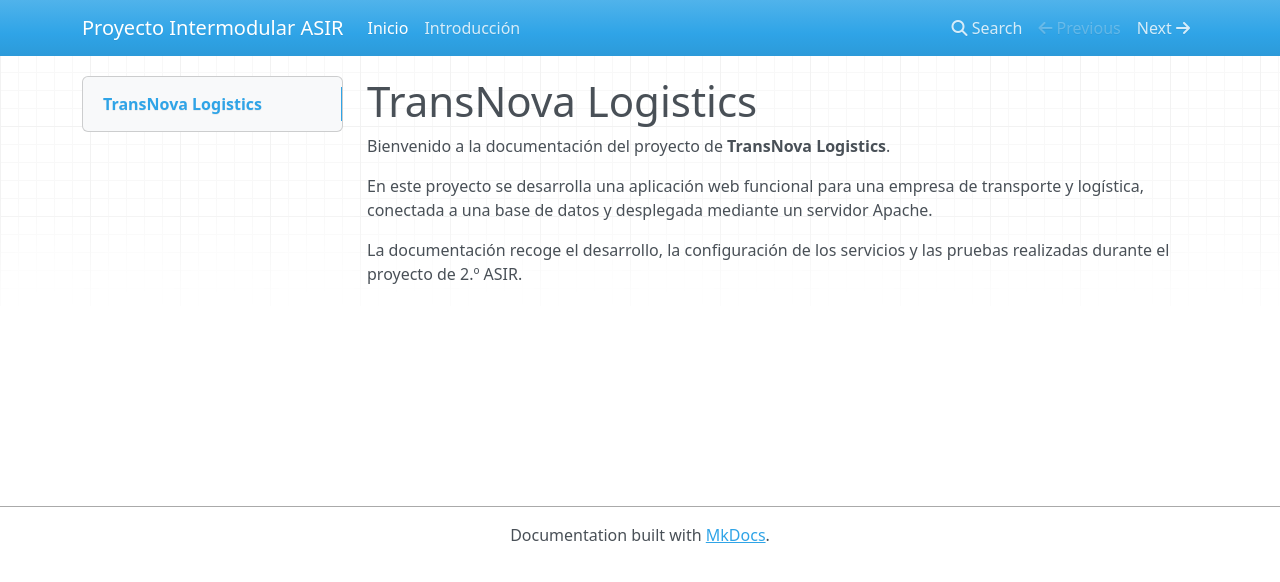
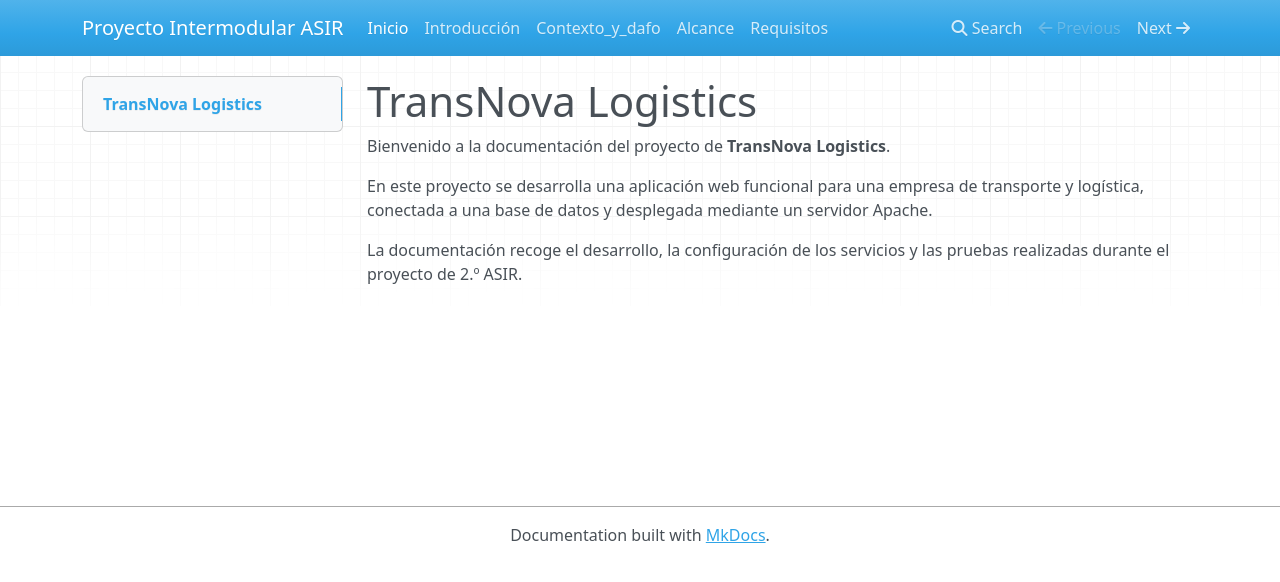
Before and after one commit to joelsanchezgalera-ship-it/Proyecto-Intermodular-ASIR, an MkDocs documentation site: the page built from docs/index.md, in a window 1280 px wide. Shown: the top 582 px of the page. Built offline with MkDocs 1.6.1, drawn with Linux system fonts in a browser that asks for light colours; nearby versions of some CDN libraries.

Commit message:
Update mkdocs.yml

```diff
--- a/mkdocs.yml
+++ b/mkdocs.yml
@@ -3,3 +3,6 @@ site_name: Proyecto Intermodular ASIR
 nav:
   - Inicio: index.md
   - Introducción: 01_introduccion.md
+  - Contexto_y_dafo: 02_contexto.md
+  - Alcance: 03_alcance.md
+  - Requisitos: 04_requisitos.md
```
